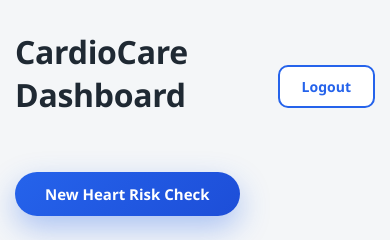
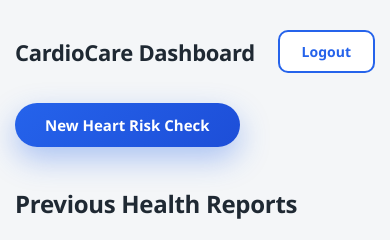
Before and after one commit to Tharun-23-27/CardioCare, a Flask app: page /dashboard in a window 390 px wide; the page is wider, and only the part inside the window is pictured. Shown: the top 240 px of that part. Run offline with Flask 3, Linux system fonts and the light colour scheme; a user stored in the database is signed in; data comes from the database, SQL or seed files in the repository.

Commit message:
Fix dashboard logout layout + reduce hero/stats gap

```diff
--- a/static/style.css
+++ b/static/style.css
@@ -75,7 +75,7 @@ a:hover {
 ================================ */
 .hero {
     text-align: center;
-    padding: 120px 20px 90px;
+    padding: 100px 20px 50px;
     background: #f4f6f8;
 }
 
@@ -114,7 +114,7 @@ a:hover {
     justify-content: center;
     gap: 36px;
     flex-wrap: wrap;
-    padding: 70px 20px;
+    padding: 40px 20px 60px;
 }
 
 .stat-card {
@@ -393,6 +393,20 @@ select:focus {
     margin-bottom: 35px;
 }
 
+.dashboard-topbar {
+    display: flex;
+    justify-content: space-between;
+    align-items: center;
+    flex-wrap: wrap;
+    gap: 15px;
+    margin-bottom: 30px;
+}
+
+.dashboard-topbar h1 {
+    margin: 0;
+    font-size: 28px;
+}
+
 .logout-btn {
     margin-right: 10px;
 }
@@ -412,6 +426,10 @@ select:focus {
 
 @media (max-width: 768px) {
 
+    .hero {
+        padding: 60px 15px 30px;
+    }
+
     .hero-title {
         font-size: 28px;
     }
@@ -421,9 +439,14 @@ select:focus {
         padding: 0 10px;
     }
 
+    .hero-awareness {
+        margin-top: 14px;
+    }
+
     .stats-section {
         flex-direction: column;
         align-items: center;
+        padding: 20px 15px 40px;
     }
 
     .stat-card {
@@ -433,6 +456,17 @@ select:focus {
 
     .dashboard {
         padding: 30px 15px;
+    }
+
+    .dashboard-topbar {
+        flex-direction: row;
+        flex-wrap: wrap;
+        align-items: center;
+    }
+
+    .dashboard-topbar h1 {
+        font-size: 22px;
+        flex: 1;
     }
 
     .report-table {
--- a/templates/dashboard.html
+++ b/templates/dashboard.html
@@ -3,8 +3,7 @@
 <head>
     <meta charset="UTF-8">
     <meta name="viewport" content="width=device-width, initial-scale=1.0">
-    <title><h1>CardioCare Dashboard</h1>
-</title>
+    <title>CardioCare Dashboard</title>
     <link rel="stylesheet" href="{{ url_for('static', filename='style.css') }}">
 </head>
 
@@ -13,11 +12,8 @@
 <div class="dashboard">
 
     <!-- TOP BAR -->
-    <div style="display:flex; justify-content:space-between; align-items:center; margin-bottom:30px;">
-        <h1 style="margin:0;"><h1>CardioCare Dashboard</h1>
-</h1>
-
-        <!-- LOGOUT BUTTON -->
+    <div class="dashboard-topbar">
+        <h1>CardioCare Dashboard</h1>
         <a href="{{ url_for('logout') }}" class="btn secondary small-btn">
             Logout
         </a>
```
